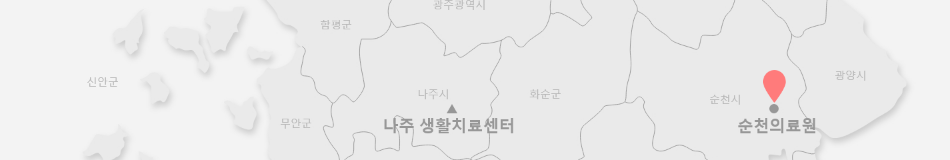
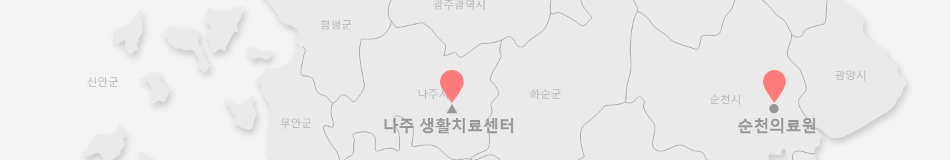
Before and after one commit to 2021-oasis-hackathon/2, a React (Create React App) app in the folder Frontend/navy-bottle-fe/: page /JeonbukCOVID in a window 1280 px wide. Shown: the part 236-396 px from the top of the page, without its empty margins (278-1228 px from the left). Built offline with nearby package versions, Linux system fonts and the light colour scheme.

Commit message:
jeonbuk jeonnam marker2

```diff
--- a/Frontend/navy-bottle-fe/src/pages/JeonbukCovid.js
+++ b/Frontend/navy-bottle-fe/src/pages/JeonbukCovid.js
@@ -14,8 +14,9 @@
       </FixWrapper>
 
       <MarkerRenderComponet top={60} left={56.57} color='green'/>
-      <MarkerRenderComponet top={50.27} left={43.13} color='yellow'/>
+      <MarkerRenderComponet top={50.27} left={43.1} color='yellow'/>
       <MarkerRenderComponet top={37} left={81.3} color='red'/>
+      <MarkerRenderComponet top={37} left={56.12} color='red'/>
 
       <div className="jeonnam-covid-body">
 
--- a/Frontend/navy-bottle-fe/src/pages/JeonnamCovid.js
+++ b/Frontend/navy-bottle-fe/src/pages/JeonnamCovid.js
@@ -17,6 +17,7 @@
       <MarkerRenderComponet top={31.5} left={62.75} color='green'/>
       <MarkerRenderComponet top={26.2} left={58.7} color='green'/>
       <MarkerRenderComponet top={20.38} left={42.25} color='yellow'/>
+      <MarkerRenderComponet top={35.2} left={47.1} color='yellow'/>
       <MarkerRenderComponet top={65} left={72.74} color='red'/>
 
       <div className="jeonnam-covid-body">
```
